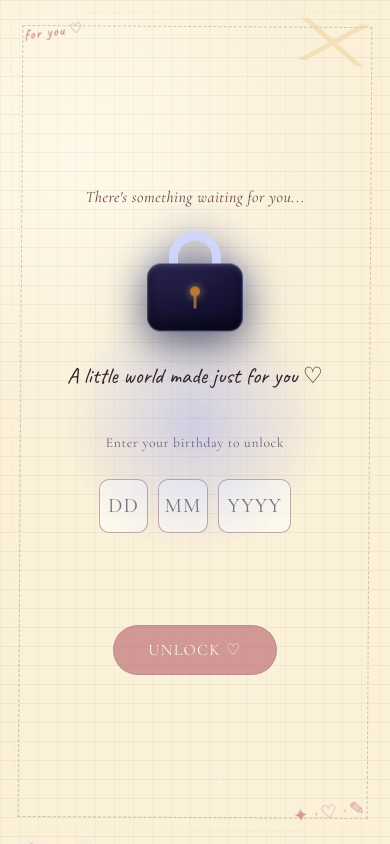
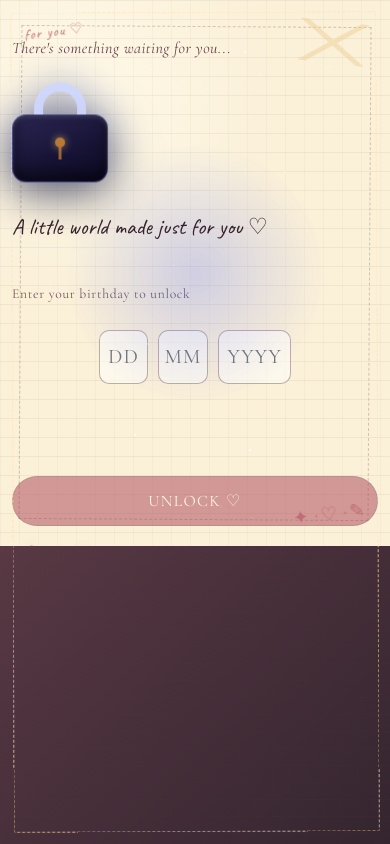
Before and after one commit to tamtam351/my-bebe, a React (Vite) app: page / in a window 390 px wide. Built offline with nearby package versions, Linux system fonts and the light colour scheme.

Commit message:
Improve small-screen layout: prevent squashed content and make "continue" button more visible on small devices

```diff
--- a/src/styles/globals.css
+++ b/src/styles/globals.css
@@ -1,3 +1,4 @@
+/* existing file content (kept exactly) */
 :root {
   --bg-main: #31242d;
   --bg-secondary: #5a3843;
@@ -285,3 +286,83 @@ a:focus-visible {
     transition-duration: 0.001ms !important;
   }
 }
+
+/* ---------- Small-screen improvements ---------- */
+@media (max-width: 560px) {
+  /* let the stage grow horizontally and avoid clipping on short/tall devices */
+  :root {
+    --stage-width: 100%;
+  }
+
+  .stage {
+    max-width: 100%;
+    width: 100%;
+    height: auto; /* avoid forcing a strict viewport height */
+    min-height: 100vh;
+    overflow: visible; /* allow framed media and decorations to show */
+    border-radius: 0;
+    box-shadow: none;
+  }
+
+  .scene {
+    position: relative;
+    padding: 20px 12px;
+    justify-content: flex-start;
+    align-items: stretch;
+    text-align: left;
+  }
+
+  /* make lines wrap naturally and scale the text a bit for smaller screens */
+  .letter-paper {
+    width: 100%;
+    max-width: 100%;
+    padding: 18px 12px;
+  }
+
+  .letter-lines {
+    padding-bottom: 96px; /* leave room for the fixed continue button */
+  }
+
+  .letter-line {
+    font-size: clamp(0.95rem, 4.5vw, 1.15rem);
+    line-height: 1.45;
+    max-width: none;
+    padding: 6px 0;
+    text-align: left;
+  }
+
+  /* frame/photo scaling so it doesn't overlap the text badly */
+  .gold-frame {
+    position: absolute;
+    right: 8px;
+    bottom: 8px;
+    transform: scale(0.9);
+    max-width: 36%;
+  }
+
+  .memory-object {
+    max-width: 24%;
+  }
+
+  /* make the "continue" button more visible on small screens */
+  .tap-hint {
+    font-size: 1rem;
+    background: linear-gradient(180deg, rgba(169,65,85,0.98), rgba(184,121,53,0.95));
+    color: #fff;
+    padding: 8px 14px;
+    border-radius: 22px;
+    text-decoration: none;
+    text-underline-offset: 0;
+    display: inline-block;
+    box-shadow: 0 8px 18px rgba(0,0,0,0.45);
+    position: fixed;
+    left: 50%;
+    transform: translateX(-50%);
+    bottom: 14px;
+    z-index: 60;
+  }
+
+  .tap-hint:active {
+    transform: translateX(-50%) scale(0.98);
+  }
+}
```
